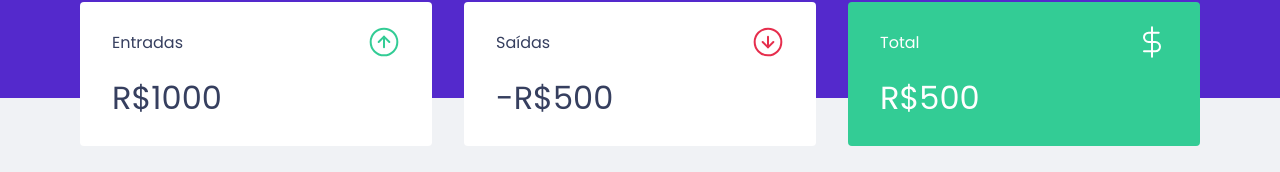
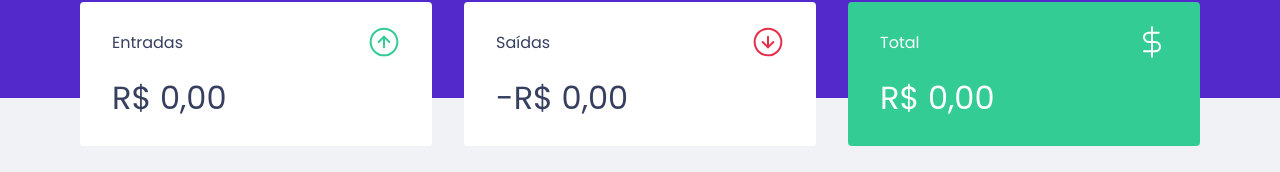
Before and after one commit to Futila/dtmoney, a React (Create React App) app: page / in a window 1280 px wide. Shown: the part 174-346 px from the top of the page. Built offline with nearby package versions, Linux system fonts and the light colour scheme; no server answers; what miragejs would draw is missing.

Commit message:
Calculando resumo

```diff
--- a/src/TransactionContext.tsx
+++ b/src/TransactionContext.tsx
@@ -14,7 +14,7 @@
 
 interface TransactionsContextData {
   transactions: Transaction[];
-  createTransaction: (tranasaction: TransactionInput) => void;
+  createTransaction: (transaction: TransactionInput) => Promise<void>;
 }
 
 interface TransactionProviderProps {
@@ -34,8 +34,15 @@
       .then((response) => setTransactions(response.data.transactions));
   }, []);
 
-  function createTransaction(transaction: TransactionInput) {
-    api.post("/transactions", transaction);
+  async function createTransaction(transactionInput: TransactionInput) {
+    const response = await api.post("/transactions", {
+      ...transactionInput,
+      createdAt: new Date(),
+    });
+
+    const { transaction } = response.data;
+
+    setTransactions([...transactions, transaction]);
   }
 
   return (
--- a/src/components/NewTransactionModal/index.tsx
+++ b/src/components/NewTransactionModal/index.tsx
@@ -24,15 +24,17 @@
   const [amount, setAmount] = useState(0);
   const [category, setCategory] = useState("");
 
-  function handleCreateNewTransaction(event: FormEvent) {
+  async function handleCreateNewTransaction(event: FormEvent) {
     event.preventDefault();
 
-    createTransaction({
+    await createTransaction({
       type,
       title,
       amount,
       category,
     });
+
+    onRequestClose();
   }
 
   return (
--- a/src/components/Summary/index.tsx
+++ b/src/components/Summary/index.tsx
@@ -7,9 +7,26 @@
 import { TransactionContext } from "../../TransactionContext";
 
 export function Summary() {
-  const transactions = useContext(TransactionContext);
+  const { transactions } = useContext(TransactionContext);
 
-  console.log(transactions);
+  const summary = transactions.reduce(
+    (acc, transaction) => {
+      if (transaction.type === "deposit") {
+        acc.deposits += transaction.amount;
+        acc.total += transaction.amount;
+      } else {
+        acc.withdraw += transaction.amount;
+        acc.total -= transaction.amount;
+      }
+
+      return acc;
+    },
+    {
+      deposits: 0,
+      withdraw: 0,
+      total: 0,
+    }
+  );
 
   return (
     <Container>
@@ -19,7 +36,13 @@
           <img src={incomeImg} alt="Entradas" />
         </header>
 
-        <strong>R$1000</strong>
+        <strong>
+          {" "}
+          {new Intl.NumberFormat("pt-BR", {
+            style: "currency",
+            currency: "BRL",
+          }).format(summary.deposits)}
+        </strong>
       </div>
       <div>
         <header>
@@ -27,14 +50,25 @@
           <img src={outcomeImg} alt="Saídas" />
         </header>
 
-        <strong>-R$500</strong>
+        <strong>
+          -
+          {new Intl.NumberFormat("pt-BR", {
+            style: "currency",
+            currency: "BRL",
+          }).format(summary.withdraw)}
+        </strong>
       </div>
       <div className="highlight-background">
         <header>
           <span>Total</span>
           <img src={totalImg} alt="Total" />
         </header>
-        <strong>R$500</strong>
+        <strong>
+          {new Intl.NumberFormat("pt-BR", {
+            style: "currency",
+            currency: "BRL",
+          }).format(summary.total)}
+        </strong>
       </div>
     </Container>
   );
```
